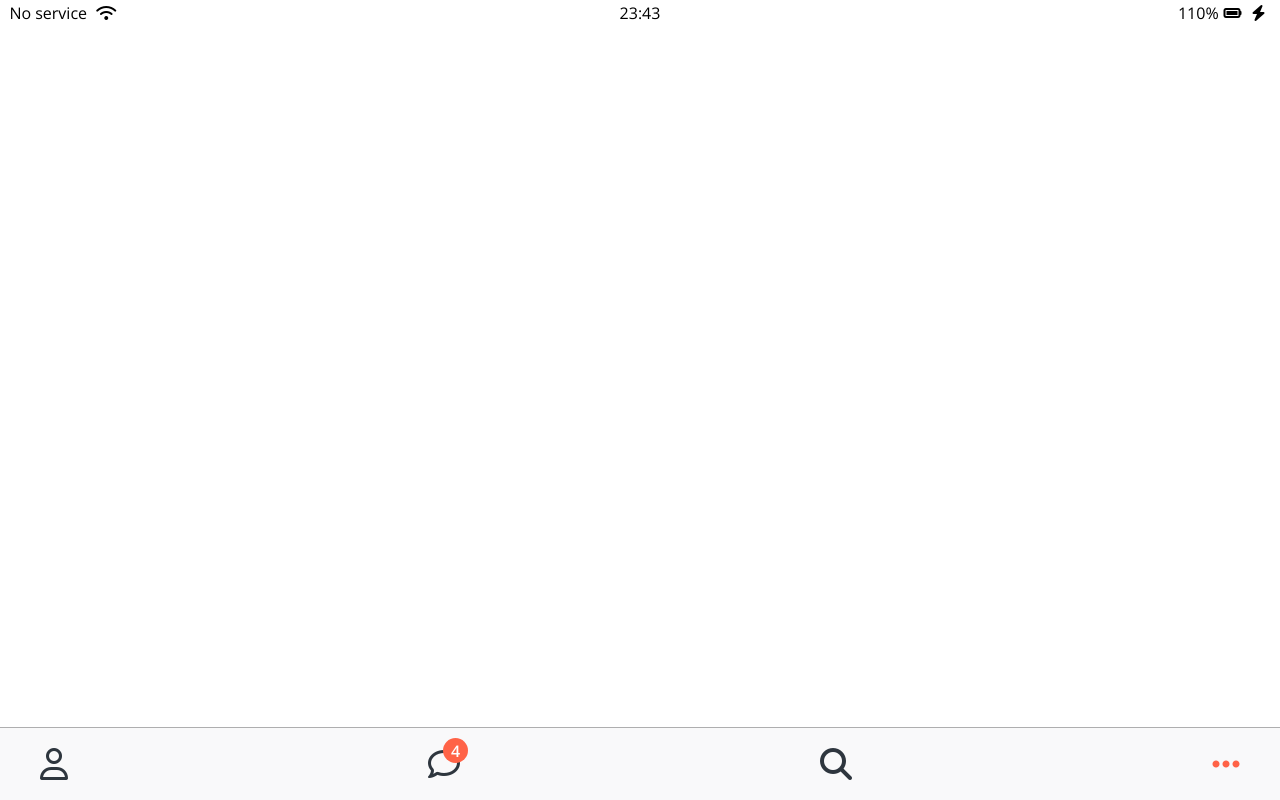
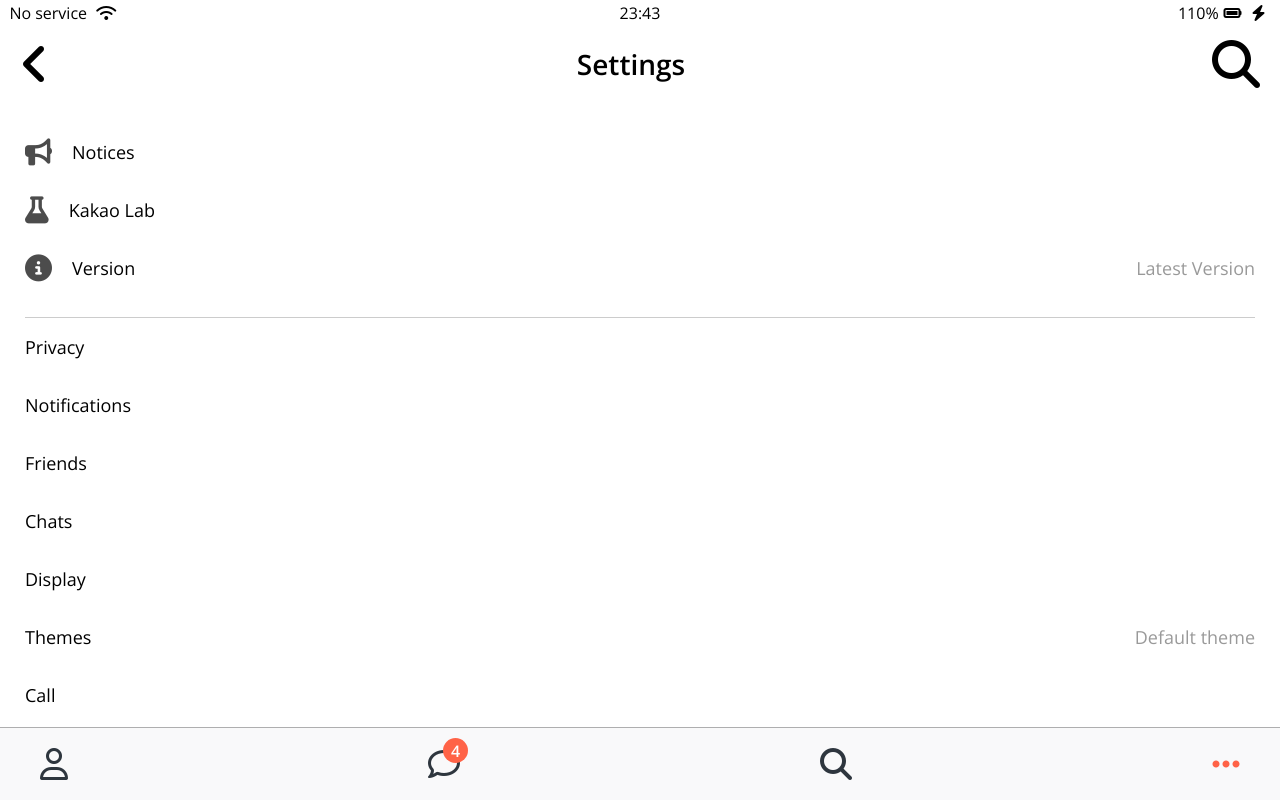
Before and after one commit to HY-EJIN/kokoaclone, a plain HTML site: page settings.html in a window 1280 px wide. Drawn offline with nearby package versions, Linux system fonts and the light colour scheme.

```diff
--- a/css/components/alt-screen-header.css
+++ b/css/components/alt-screen-header.css
@@ -0,0 +1,25 @@
+
+
+.alt-header {
+    display: flex;
+    align-items: center;
+    justify-content: center;
+    padding: 40px 20px 10px 20px;
+}
+
+.alt-header__title{
+    font-size: 28px;
+    font-weight: 600;
+}
+
+
+.alt-header__column:first-child {
+    margin-right: auto;
+}
+.alt-header__column:last-child {
+    margin-left: auto;
+}
+
+.alt-header__column i:nth-child(2){
+    margin-left: 20px;
+}
--- a/css/components/user-component.css
+++ b/css/components/user-component.css
@@ -6,13 +6,23 @@
     justify-content: center;
 
 }
-
+.chatlink {
+    text-decoration: none;
+}
 
 .user-component__column{
     display: flex;
     align-items: center;
     margin: 15px 0px 15px 0px;
     position: relative;
+    border-radius: 30px;
+
+}
+
+
+.user-component__column:hover {
+    background-color: rgba(0,0,0,0.05);
+    padding: 15px 0px;
 
 }
 
--- /dev/null
+++ b/css/screens/chatroom.css
@@ -0,0 +1,3 @@
+.chatroom__settings {
+    background-color: #b0c1ceff ;
+}
--- /dev/null
+++ b/css/screens/settings.css
@@ -0,0 +1,26 @@
+
+.settings__setting {
+    padding: 20px 0px;
+    font-size: 18px;
+    display: flex;
+    align-items: center;
+    justify-content: space-between;
+}
+
+.settings__setting i {
+    margin-right: 20px;
+    color: rgba(0,0,0,0.7)
+}
+
+.settings__setting__column:nth-child(2){
+    color: rgba(0,0,0,0.4)
+}
+
+.settings__setting:last-child {
+    border-bottom: var(--main-border);
+    padding-bottom: 40px;
+}
+
+a {
+    color: black;
+}
--- a/css/style.css
+++ b/css/style.css
@@ -17,6 +17,8 @@
 @import "screens/friends.css";
 @import "screens/find.css";
 @import "screens/more.css";
+@import "screens/settings.css";
+@import "screens/chatroom.css";
 
 
 body {
--- a/settings.html
+++ b/settings.html
@@ -23,9 +23,63 @@
       </div>
     </div>
 
+    <header class="alt-header">
+      <div class="alt-header__column">
+        <a href="more.html"> <i class="fa-solid fa-angle-left fa-3x"></i></a>
+      </div>
+      <div class="alt-header__column">
+        <h1 class="alt-header__title">Settings</h1>
+      </div>
+      <div class="alt-header__column">
+        <i class="fa-solid fa-magnifying-glass fa-3x"></i>
+      </div>
+    </header>
 
     <main class="friends-screen">
+      <ul class="settings-list">
+        <li class="settings__setting">
+          <div class="settings__setting__column">
+            <i class="fa-solid fa-bullhorn fa-xl"></i><span>Notices</span>
+          </div>
+        </li>
+        <li class="settings__setting">
+          <div class="settings__setting__column">
+            <i class="fa-solid fa-flask fa-xl"></i><span>Kakao Lab</span>
+          </div>
+        </li>
+        <li class="settings__setting">
+          <div class="settings__setting__column">
+            <i class="fa-solid fa-circle-info fa-xl"></i><span>Version</span>
+          </div>
+          <div class="settings__setting__column">Latest Version</div>
+        </li>
+      </ul>
 
+      <ul class="settings-list">
+        <li class="settings__setting">
+            <div class="settings__setting__column"><span>Privacy</span></div>
+        </li>
+        <li class="settings__setting">
+            <div class="settings__setting__column"><span>Notifications</span></div>
+        </li>
+        <li class="settings__setting">
+            <div class="settings__setting__column"><span>Friends</span></div>
+        </li>
+        <li class="settings__setting">
+            <div class="settings__setting__column"><span>Chats</span></div>
+        </li>
+        <li class="settings__setting">
+            <div class="settings__setting__column"><span>Display</span></div>
+        </li>
+        <li class="settings__setting">
+            <div class="settings__setting__column"><span>Themes</span></div>
+            <div class="settings__setting__column"><span>Default theme</span></div>
+        </li>
+        <li class="settings__setting">
+            <div class="settings__setting__column"><span>Call</span></div>
+        </li>
+
+      </ul>
     </main>
 
     <nav class="nav">
@@ -43,11 +97,12 @@
         </li>
         <li class="nav__btn">
           <a class="nav__link" href="find.html"
-            ><i class="fa-solid fa-magnifying-glass fa-2x"></i></a>
+            ><i class="fa-solid fa-magnifying-glass fa-2x"></i
+          ></a>
         </li>
         <li class="nav__btn">
           <a class="nav__link" href="more.html"
-            ><i class="fa-solid fa-ellipsis fa-2x" style="color:tomato"></i
+            ><i class="fa-solid fa-ellipsis fa-2x" style="color: tomato"></i
           ></a>
         </li>
       </ul>
```
Also changed, not shown: chat.html (+43 -11 lines), chatroom.html (added, +85 -0 lines), more.html (+1 -1 lines).
